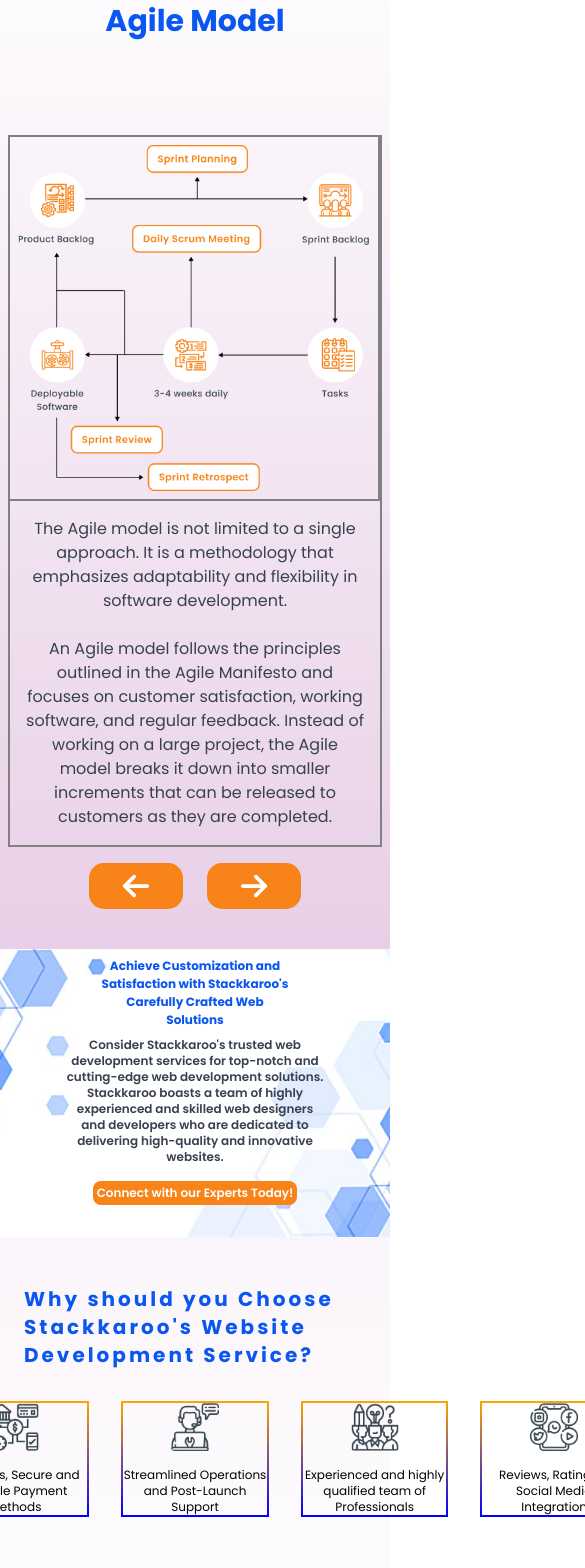
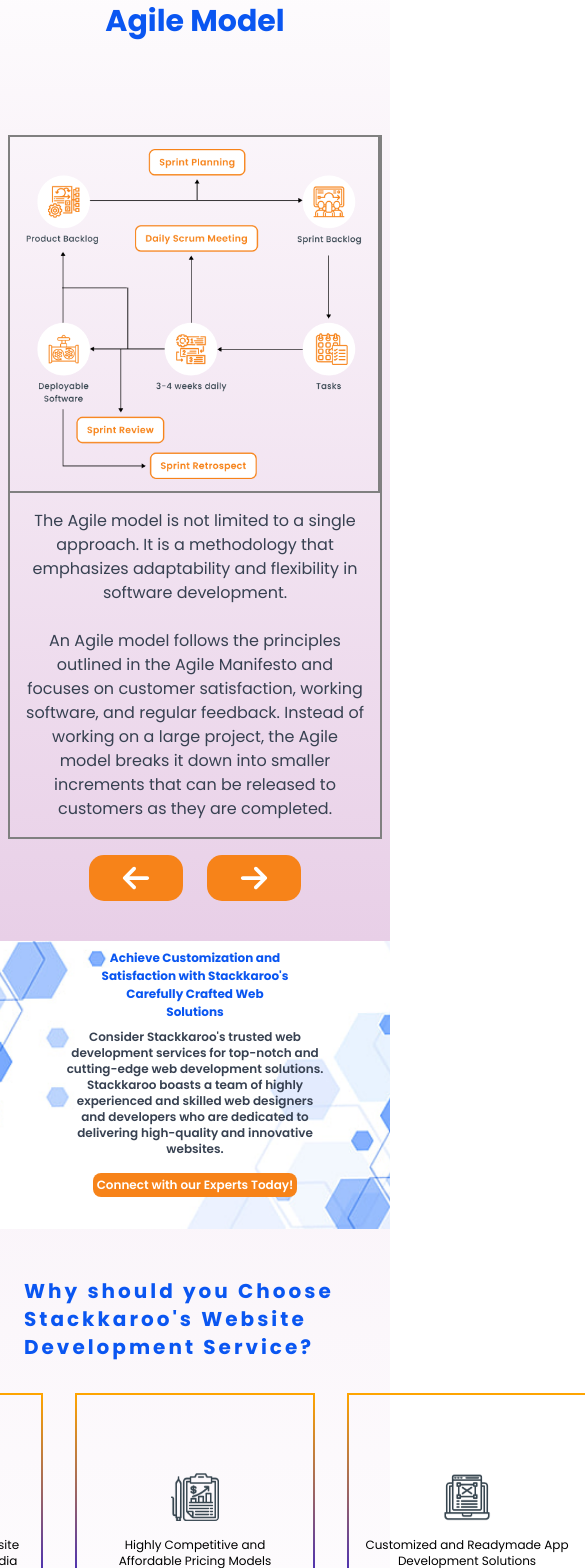
Before and after one commit to nayeem2208/Stackkaroo_machieneTest, a Next.js app: page / in a window 390 px wide. Shown: the part 1180-2748 px from the top of the page, 585 px wide, since content can reach past the window. Built offline with nearby package versions, Linux system fonts and the light colour scheme.

Commit message:
carousel alignment fixed

```diff
--- a/components/EmbalaCarousel/Carousel.jsx
+++ b/components/EmbalaCarousel/Carousel.jsx
@@ -23,9 +23,9 @@
       <div className="embla__viewport" ref={emblaRef}>
         <div className="embla__container">
           {slides.map((slide, index) => (
-            <div className="embla__slide mx-2 w-64 h-42" key={index}>
+            <div className="embla__slide max-w-64 mx-2 w-64 h-42 " key={index}>
               <div
-                className="embla__slide__number text-center flex flex-col justify-center items-center rounded-lg "
+                className="embla__slide__number text-center flex flex-col justify-center items-center rounded-lg p-4 min-h-64"
                 style={{
                   border: "2px solid",
                   borderImage: "linear-gradient(180deg, orange, blue) 0.5",
--- a/components/EmbalaCarousel/embla.css
+++ b/components/EmbalaCarousel/embla.css
@@ -1,5 +1,5 @@
 .embla {
-    max-width: 100rem;
+    max-width: 50rem;
     margin: auto;
     --slide-height: 24rem;
     --slide-spacing: 1rem;
@@ -30,21 +30,21 @@
   }
   .embla__slide {
     min-width: 0;
-    /* flex: 0 0 var(--slide-size); */
+    flex: 0 0 var(--slide-size);
     padding-left: var(--slide-spacing);
   }
-  /* @media (min-width: 750px) {
+  @media (min-width: 750px) {
     .embla__slide {
       flex: 0 0 var(--slide-size-sm);
       padding-left: var(--slide-spacing-sm);
     }
-  } */
-  /* @media (min-width: 1200px) {
+  }
+   @media (min-width: 1200px) {
     .embla__slide {
       flex: 0 0 var(--slide-size-lg);
       padding-left: var(--slide-spacing-lg);
     }
-  } */
+  }
   .embla__slide__number {
     box-shadow: inset 0 0 0 0.2rem var(--detail-medium-contrast);
     border-radius: 1.8rem;
@@ -65,10 +65,10 @@
     align-items: center;
   }
   .embla__button {
-    /* -webkit-tap-highlight-color: rgba(var(--text-high-contrast-rgb-value), 0.5);
+    -webkit-tap-highlight-color: rgba(var(--text-high-contrast-rgb-value), 0.5);
     -webkit-appearance: none;
     appearance: none;
-    background-color: transparent; */
+    background-color: transparent;
     touch-action: manipulation;
     display: inline-flex;
     text-decoration: none;
@@ -81,14 +81,14 @@
     height: 3.6rem;
     z-index: 1;
     border-radius: 50%;
-    /* color: var(--text-body); */
+    color: var(--text-body);
     display: flex;
     align-items: center;
     justify-content: center;
   }
-  /* .embla__button:disabled {
+  .embla__button:disabled {
     color: var(--detail-high-contrast);
-  } */
+  }
   .embla__button__svg {
     width: 35%;
     height: 35%;
--- a/components/MiniComponents/ThirdMini.jsx
+++ b/components/MiniComponents/ThirdMini.jsx
@@ -25,7 +25,7 @@
             style={{
               borderRight: "2px solid gray",
             }}
-            className="w-full md:w-3/5 h-full p-2 md:p-12
+            className="w-full md:w-3/5 h-full px-4 p-3 md:p-12
              "
           >
             <img src="Group 125.png" className="h-full" alt="" />
```
